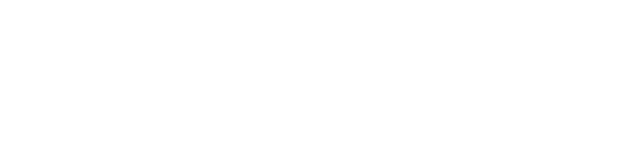
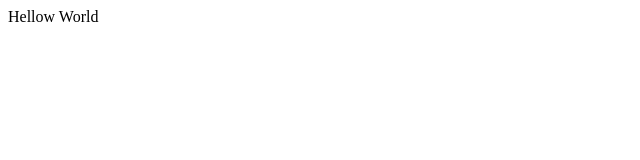
Before and after one commit to me2t123056/html, a plain HTML site: page lesson1/index.html in a window 1280 px wide. Shown: the whole page, without its empty margins (0-640 px from the left). Drawn offline with Linux system fonts and the light colour scheme.

Commit message:
html reve

```diff
--- a/lesson1/index.html
+++ b/lesson1/index.html
@@ -6,6 +6,10 @@
     <title>First File</title>
 </head>
 <body>
-
+    <header>
+        <div>
+            Hellow World
+        </div>
+    </header>
 </body>
 </html>
```
Also changed, not shown: 1 other file.
